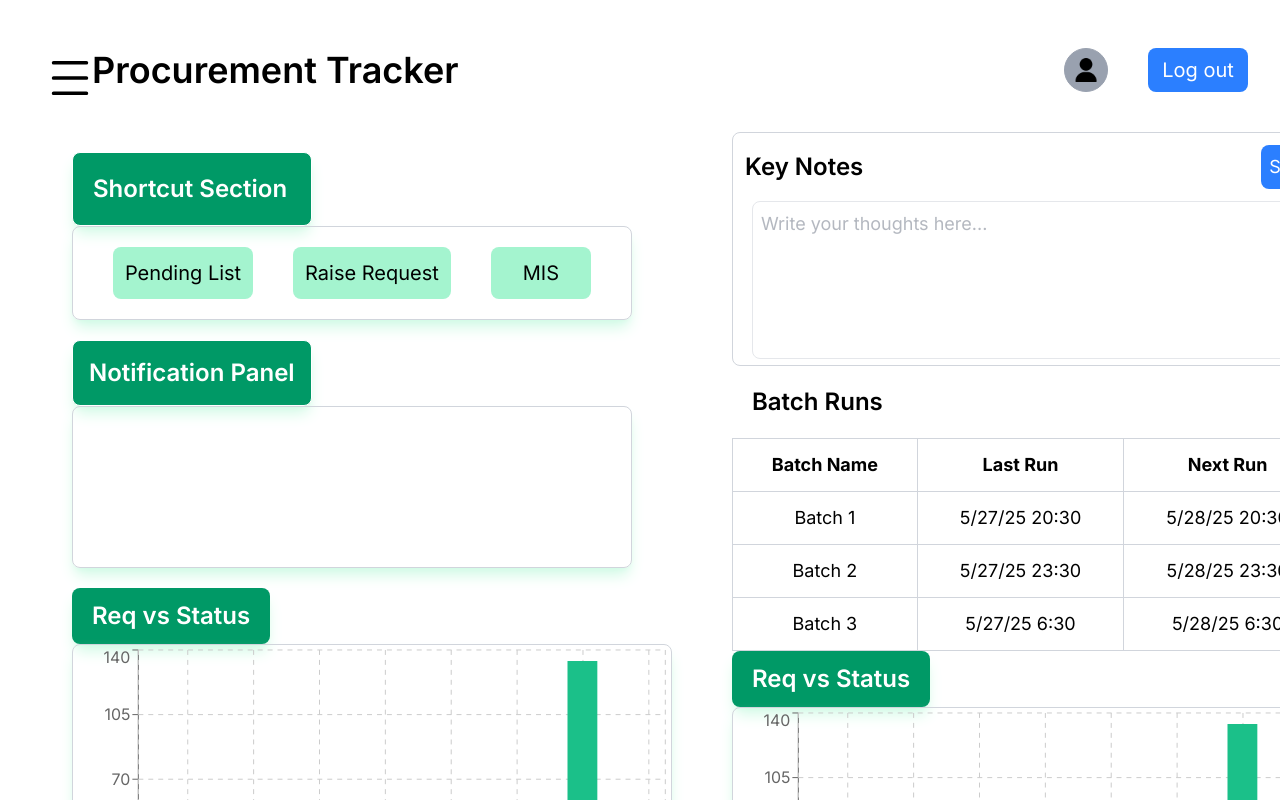
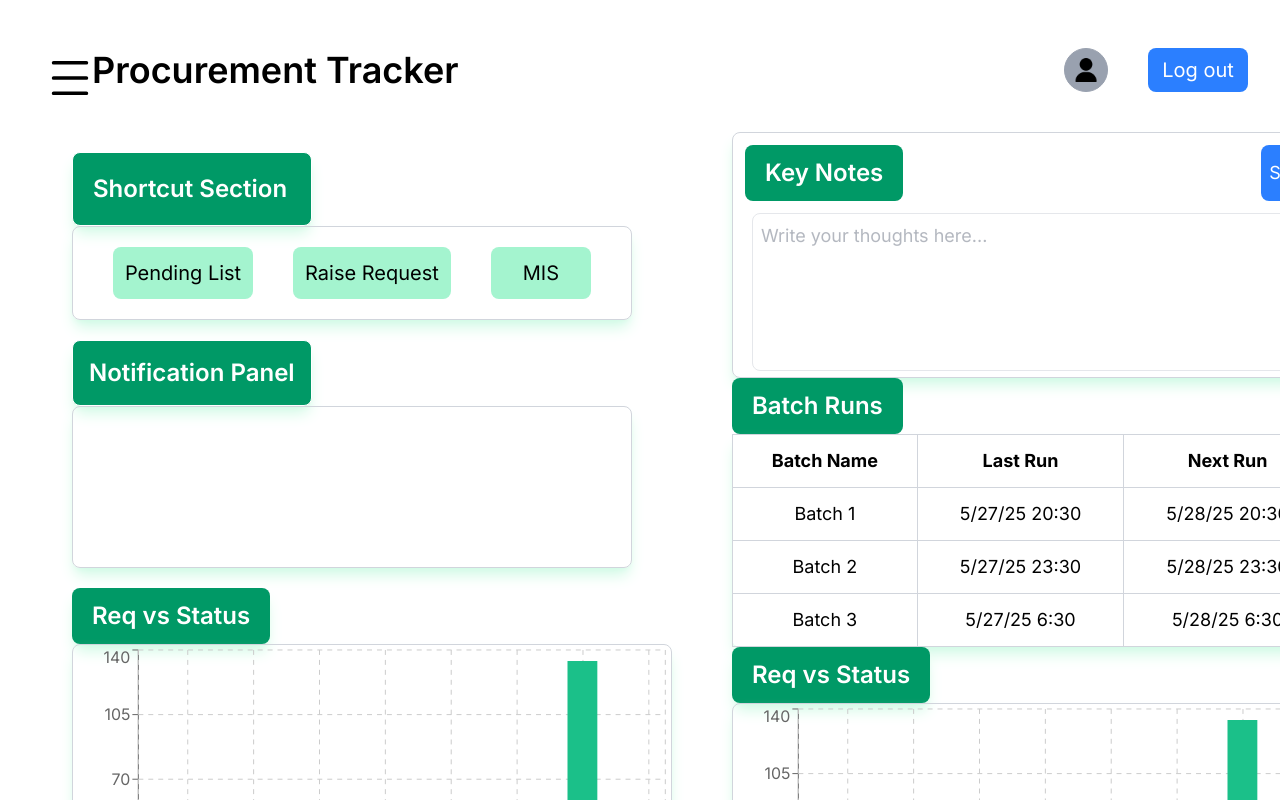
Before and after one commit to arya23923/procurement-tracker-system, a React (Vite) app: page / in a window 1280 px wide. Shown: the top 800 px of the page. Built offline with nearby package versions, Linux system fonts and the light colour scheme.

Commit message:
modified Batch run and key notes in accordance with the layout

```diff
--- a/src/components/Batch.tsx
+++ b/src/components/Batch.tsx
@@ -14,8 +14,8 @@ const Batch : FC = () => {
     ]
     return(
         <div className="flex flex-col items-start">
-            <p className="font-semibold md:text-2xl p-5">Batch Runs</p>
-            <table className="text-sm font-normal p-5 border rounded-lg border-gray-300 w-full md:text-lg">
+            <p className="font-semibold bg-emerald-600 text-white rounded-lg p-5 pt-3 pb-3 md:text-2xl p-5">Batch Runs</p>
+            <table className="text-sm font-normal p-5 border rounded-lg border-gray-300 shadow-lg shadow-emerald-100 w-full md:text-lg">
                <thead className="font-normal p-5">
                     <tr>
                         <th className="border border-gray-300 p-2 md:p-3">Batch Name</th>
--- a/src/components/Key.tsx
+++ b/src/components/Key.tsx
@@ -20,9 +20,9 @@ const Key: FC = () => {
     };
 
     return (
-        <div className="border rounded-lg border-gray-300">
+        <div className="border rounded-lg border-gray-300 shadow-lg shadow-emerald-100">
             <div className="flex justify-between p-3">
-                <p className="font-semibold md:text-2xl flex items-center">Key Notes</p>
+                <p className="font-semibold bg-emerald-600 text-white rounded-lg p-5 pt-3 pb-3 md:text-2xl flex items-center">Key Notes</p>
                 <button onClick={handleSave} className="bg-blue-500 text-white rounded-lg p-2 text-sm md:text-lg">Save</button>
             </div>
             <textarea
```
